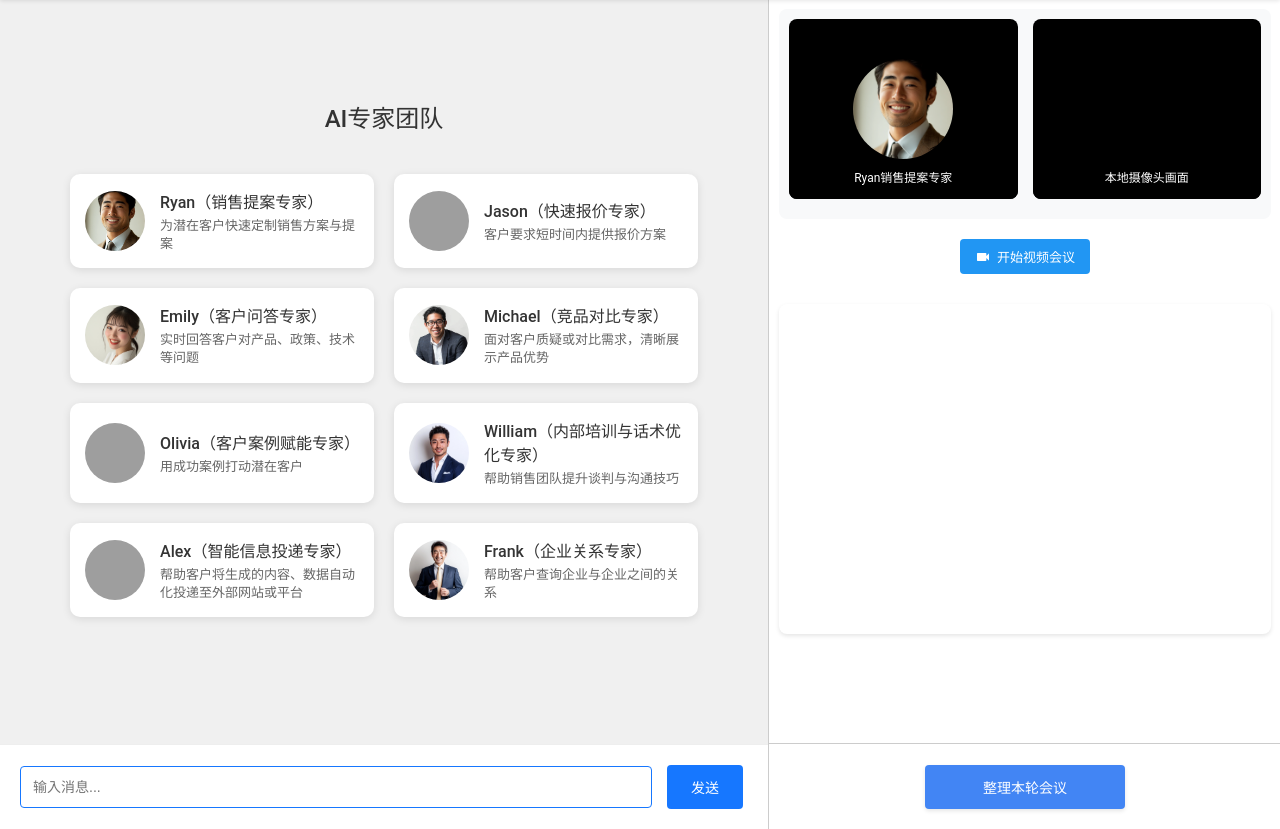
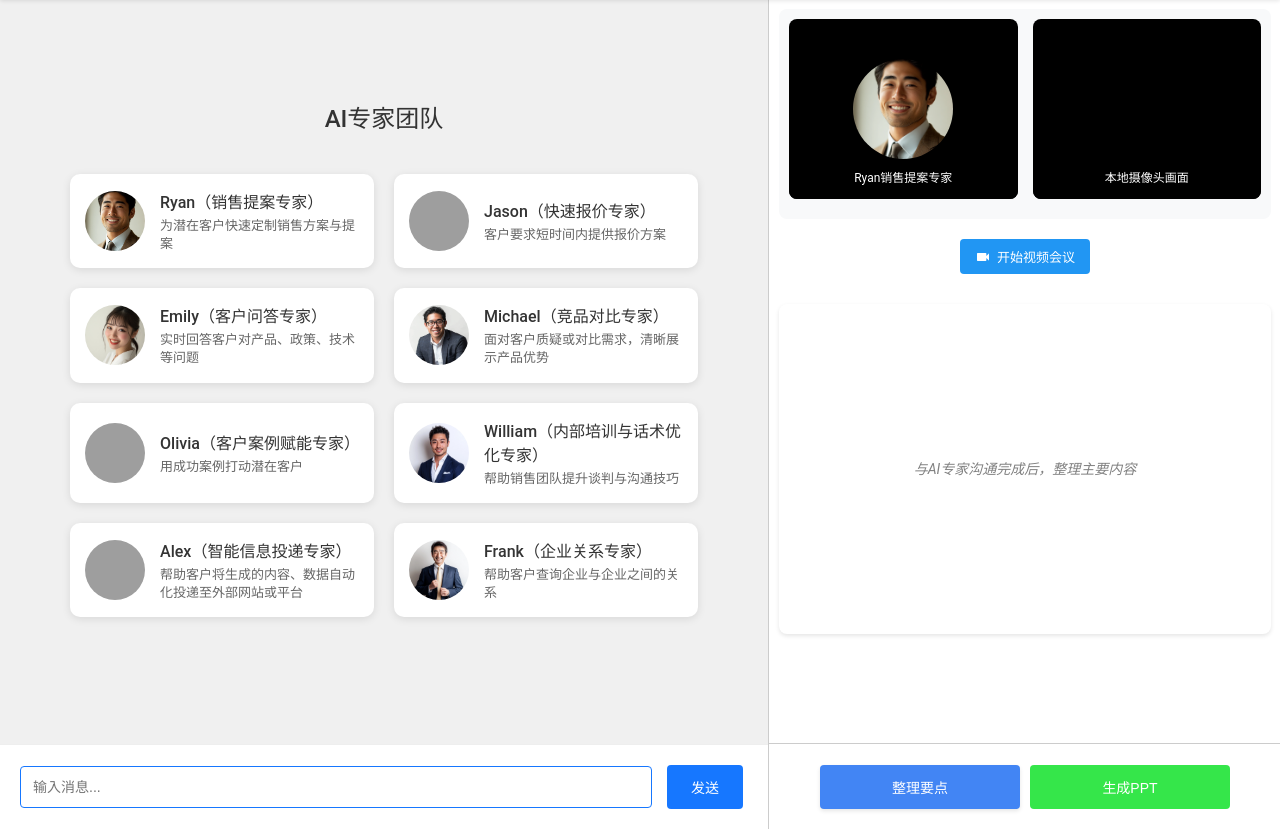
Before and after one commit to lukeliu95/SalesAIagent, a Flask app: page / in a window 1280 px wide. Shown: the part 51-880 px from the top of the page. Run offline with Flask 3, Linux system fonts and the light colour scheme; some libraries are stand-ins or nearby versions; grey boxes are pictures that could not be loaded.

Commit message:
0.08
增加PPT生成按钮

```diff
--- a/app.py
+++ b/app.py
@@ -66,32 +66,30 @@ def handle_summarize_meeting():
         # 构建用于总结的提示
         summary_prompt = [
             {'role': 'system', 'content': '''请将以下对话整理成简洁的会议纪要，使用以下markdown格式：
-### 会议纪要
+## 与AI专家沟通的主要内容
 
-#### 主要讨论要点
+### 主要讨论要点
 (内容)
 
-#### 达成的共识
+### 达成的共识
 (内容)
 
-#### 后续行动计划
+### 后续行动计划
 (内容)'''},
             *filtered_history
         ]
 
-        # 使用流式输出
+        # 不使用流式输出
         completion = client.chat.completions.create(
             model="qwen-plus",
             messages=summary_prompt,
-            stream=True
+            stream=False
         )
 
-        for chunk in completion:
-            if hasattr(chunk.choices[0].delta, 'content'):
-                content = chunk.choices[0].delta.content
-                if content:
-                    emit('meeting_summary', {'text': content})
-
+        if completion.choices[0].message.content:
+            emit('meeting_summary', {'text': completion.choices[0].message.content})
+        else:
+            emit('meeting_summary', {'text': '整理会议内容时发生错误，请稍后重试。'})
     except Exception as e:
         print(f"Error during API call: {e}")
         emit('meeting_summary', {'text': '整理会议内容时发生错误，请稍后重试。'})
--- a/static/styles.css
+++ b/static/styles.css
@@ -425,45 +425,102 @@ body {
     background: #357ae8;
 }
 
-/* 移除重复的样式定义 */
-.bottom-actions button {
+.bottom-actions #generatePPTButton {
     display: block;
+    height: 44px;
+    width: 100%;
+    max-width: 200px;
+    background: #35e64a;
+    color: white;
+    border: none;
+    border-radius: 4px;
+    font-size: 14px;
+}
+
+.bottom-actions #generatePPTButton:hover {
+    background: #2de546;
 }
 
 .chat-summary {
     flex: 1;
-    padding: 20px;
+    padding: 25px;
     background: #fff;
     margin: 10px;
-    margin-bottom: 65px; /* 为底部按钮留出空间 */
+    margin-bottom: 65px;
     border-radius: 8px;
     box-shadow: 0 2px 4px rgba(0,0,0,0.1);
     overflow-y: auto;
     font-size: 14px;
     line-height: 1.6;
+    position: relative;
+    min-height: 100px;
+}
+
+.summary-title {
+    color: #333;
+    font-size: 20px;
+    font-weight: 500;
+    margin-bottom: 20px;
+    padding-bottom: 10px;
+    border-bottom: 2px solid #4285f4;
 }
 
 .summary-section {
-    margin-bottom: 20px;
-}
-
-.summary-section h3 {
-    color: #4285f4;
-    font-size: 18px;
-    margin-bottom: 10px;
-    padding-bottom: 5px;
-    border-bottom: 1px solid #eee;
+    margin-bottom: 25px;
 }
 
 .summary-section h4 {
-    color: #666;
+    color: #4285f4;
     font-size: 16px;
-    margin: 15px 0 8px 0;
+    font-weight: 500;
+    margin: 0 0 15px 0;
+    display: flex;
+    align-items: center;
 }
 
-.summary-section p {
-    margin: 8px 0;
-    color: #333;
+.summary-section h4::before {
+    content: '';
+    display: inline-block;
+    width: 4px;
+    height: 16px;
+    background: #4285f4;
+    margin-right: 8px;
+    border-radius: 2px;
+}
+
+.summary-section ul {
+    list-style: none;
+    padding: 0;
+    margin: 0;
+}
+
+.summary-section li {
+    position: relative;
+    padding-left: 20px;
+    margin-bottom: 10px;
+    color: #666;
+}
+
+.summary-section li::before {
+    content: '';
+    position: absolute;
+    left: 0;
+    top: 8px;
+    width: 6px;
+    height: 6px;
+    background: #4285f4;
+    border-radius: 50%;
+}
+
+/* 加载动画样式 */
+.loading-summary {
+    text-align: center;
+    padding: 30px;
+    color: #666;
+}
+
+.loading-summary .spinner {
+    margin-bottom: 15px;
 }
 
 /* 底部功能区（例如会议选项） */
@@ -871,3 +928,14 @@ button:hover {
     padding: 40px 20px;
     overflow-y: auto;
 }
+
+.placeholder-text {
+    color: gray;
+    text-align: center;
+    position: absolute;
+    top: 50%;
+    left: 50%;
+    transform: translate(-50%, -50%);
+    margin: 0;
+    font-style: italic;
+}
--- a/templates/index.html
+++ b/templates/index.html
@@ -10,80 +10,9 @@
 <script>
     document.addEventListener('DOMContentLoaded', () => {
         const socket = io();
-        const chatWindow = document.querySelector('.chat-window');
-        const inputField = document.querySelector('.input-area input');
-        const sendButton = document.querySelector('.input-area button');
         const summarizeButton = document.getElementById('summarizeButton');
+        const generatePPTButton = document.getElementById('generatePPTButton');
         const chatSummary = document.querySelector('.chat-summary');
-        let typingIndicator = null;
-
-        function scrollToBottom() {
-            chatWindow.scrollTop = chatWindow.scrollHeight;
-        }
-
-        function renderMessage(role, text) {
-            const messageDiv = document.createElement('div');
-            messageDiv.className = `chat-message ${role === 'assistant' ? 'right-align' : 'left-align'}`;
-            messageDiv.innerHTML = `
-                <div class="message-content">
-                    <strong>${role === 'user' ? '您:' : 'Ryan:'}</strong>
-                    <span>${text}</span>
-                </div>
-            `;
-            chatWindow.appendChild(messageDiv);
-            scrollToBottom();
-        }
-
-        function showTypingIndicator() {
-            if (!typingIndicator) {
-                typingIndicator = document.createElement('div');
-                typingIndicator.className = 'chat-message right-align';
-                typingIndicator.innerHTML = `
-                    <div class="message-content">
-                        <strong>Ryan:</strong>
-                        <span>正在输入...</span>
-                    </div>
-                `;
-                chatWindow.appendChild(typingIndicator);
-                scrollToBottom();
-            }
-        }
-
-        function hideTypingIndicator() {
-            if (typingIndicator) {
-                chatWindow.removeChild(typingIndicator);
-                typingIndicator = null;
-            }
-        }
-
-        function sendMessage() {
-            const text = inputField.value.trim();
-            if (text) {
-                renderMessage('user', text);
-                showTypingIndicator();
-                socket.emit('send_message', { text: text });
-                inputField.value = '';
-            }
-        }
-
-        sendButton.addEventListener('click', sendMessage);
-        inputField.addEventListener('keydown', (event) => {
-            if (event.key === 'Enter') {
-                sendMessage();
-            }
-        });
-
-        socket.on('sales_response', (data) => {
-            hideTypingIndicator();
-            renderMessage('assistant', formatResponse(data.text));
-        });
-
-        function formatResponse(text) {
-            if (Array.isArray(text)) {
-                return text.map(item => `<li>${item}</li>`).join('');
-            }
-            return text;
-        }
 
         summarizeButton.addEventListener('click', () => {
             chatSummary.innerHTML = `
@@ -101,8 +30,23 @@
             }
 
             const summaryText = data.text;
-            chatSummary.innerHTML += summaryText;
-            chatSummary.scrollTop = chatSummary.scrollHeight;
+
+            // 将 markdown 文本转换为 HTML
+            const formattedHtml = summaryText
+                .replace(/### (.*?)\n/g, '<h3 class="summary-title">$1</h3>')
+                .replace(/#### (.*?)\n/g, '<div class="summary-section"><h4>$1</h4><ul>')
+                .replace(/- (.*?)(?=\n)/g, '<li>$1</li>')
+                .replace(/####[^#]*?(?=####|$)/g, match => match + '</ul></div>');
+
+            chatSummary.innerHTML = formattedHtml;
+            chatSummary.scrollTop = 0;  // 滚动到顶部
+        });
+
+        generatePPTButton.addEventListener('click', () => {
+            // 发送请求以生成PPT
+            //提示用户先整理要点
+            alert('请先整理要点');
+            socket.emit('generate_ppt');
         });
     });
 </script>
@@ -319,10 +263,11 @@
                 </button>
             </div>
             <div class="chat-summary">
-
+                <p class="placeholder-text">与AI专家沟通完成后，整理主要内容</p>
             </div>
             <div class="bottom-actions">
-                <button id="summarizeButton">整理本轮会议</button>
+                <button id="summarizeButton" class="summarize-button">整理要点</button>
+                <button id="generatePPTButton" class="PPT-button">生成PPT</button>
             </div>
         </div>
     </div>
```
Also changed, not shown: 1 other file.
